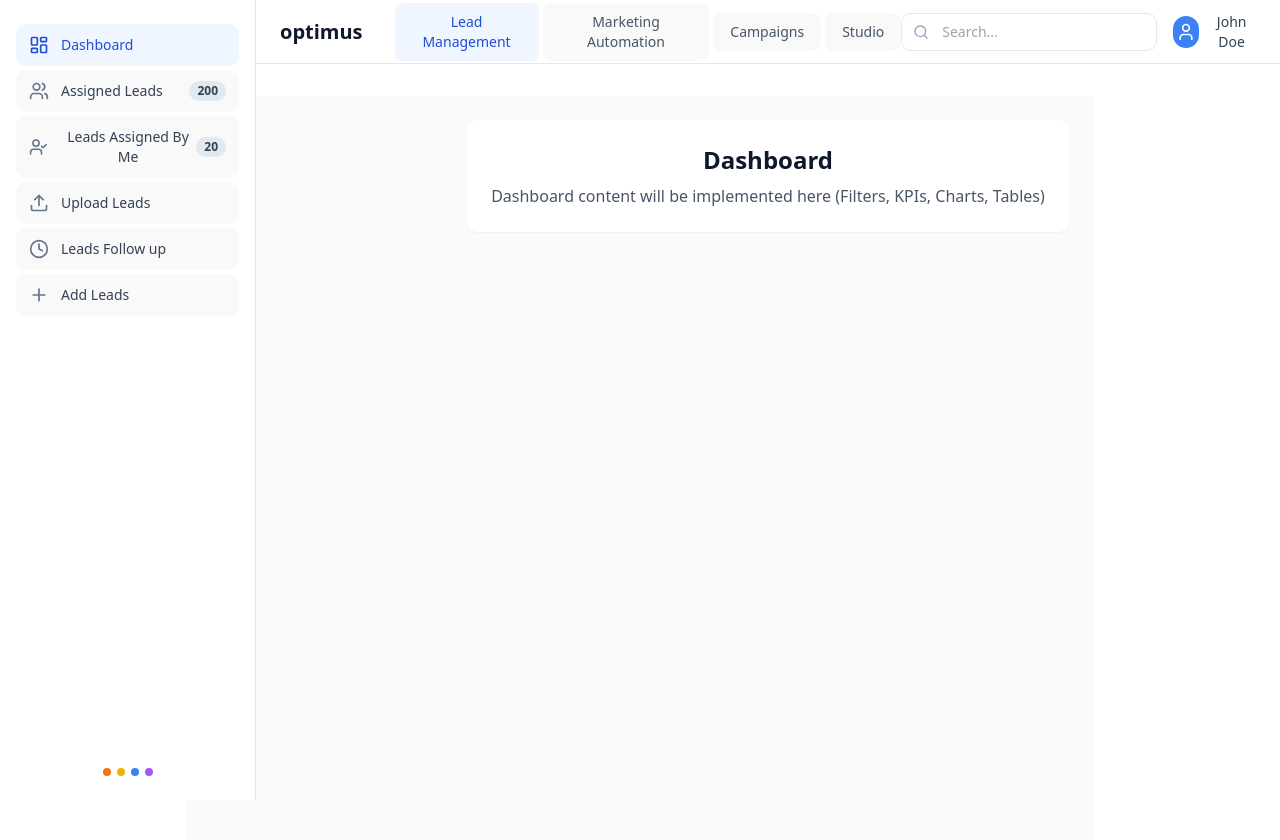
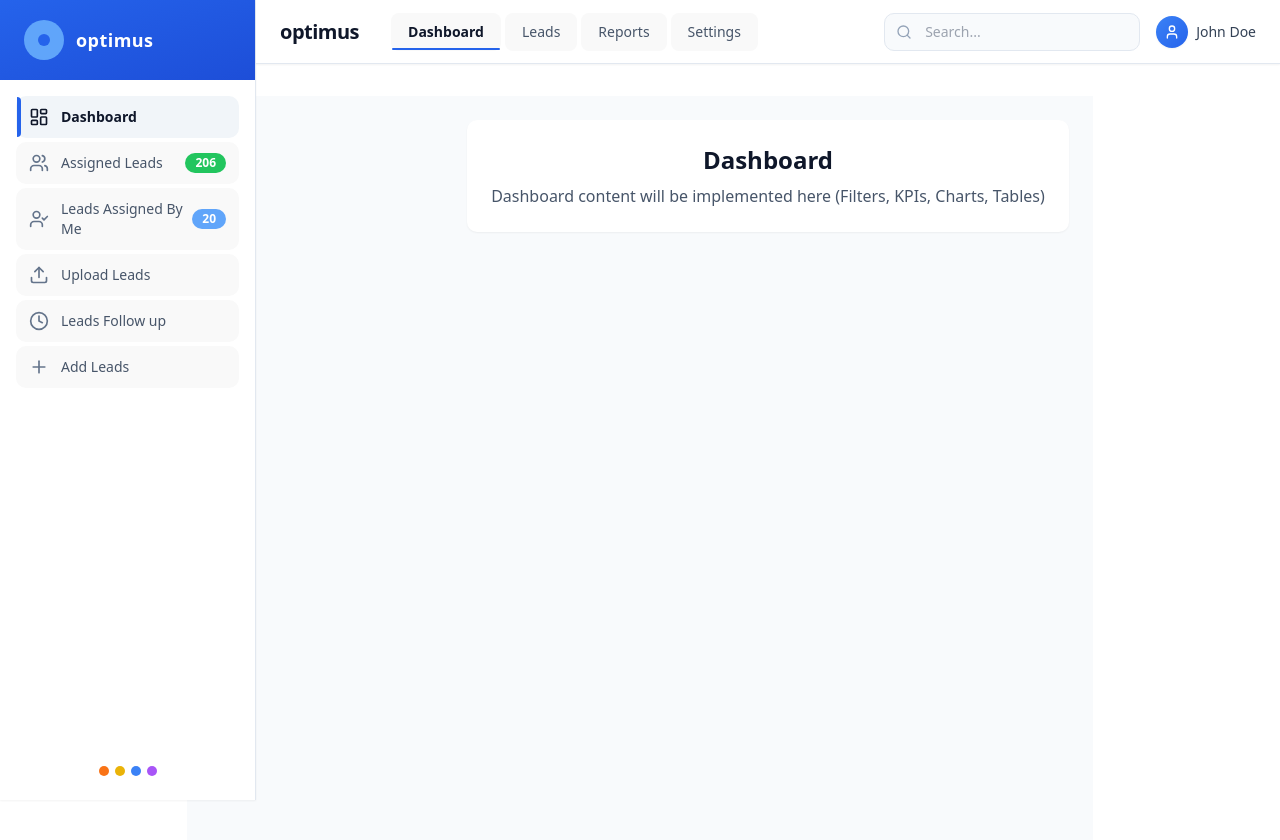
Before and after one commit to davidzeck/Ogilvy-dashboard, a React (Vite) app: page / in a window 1280 px wide. Shown: the top 840 px of the page. Built offline with nearby package versions, Linux system fonts and the light colour scheme.

Commit message:
Enhance header, sidebar, and navigation components with Framer Motion animations and refined styling

```diff
--- a/src/components/common/Header.tsx
+++ b/src/components/common/Header.tsx
@@ -1,4 +1,5 @@
 import React from 'react';
+import { motion } from 'framer-motion';
 import { Search, User } from 'lucide-react';
 import { HeaderNav, defaultHeaderNavItems, type HeaderNavItem } from './HeaderNav';
 
@@ -9,20 +10,31 @@ interface HeaderProps {
 
 /**
  * Header - Top header component with logo, navigation, search, and user profile
+ * Enhanced with Framer Motion animations and refined styling
  */
 export const Header: React.FC<HeaderProps> = ({
   navItems = defaultHeaderNavItems,
   userName = 'John Doe'
 }) => {
   return (
-    <header className="fixed top-0 left-64 right-0 h-16 bg-white border-b border-slate-200 z-10">
+    <motion.header
+      initial={{ y: -100, opacity: 0 }}
+      animate={{ y: 0, opacity: 1 }}
+      transition={{ duration: 0.4, ease: "easeOut" }}
+      className="fixed top-0 left-64 right-0 h-16 bg-white border-b border-slate-200 z-10 shadow-sm"
+    >
       <div className="h-full flex items-center justify-between px-6">
         {/* Left Section: Logo and Navigation */}
         <div className="flex items-center gap-8">
           {/* Optimus Logo */}
-          <div className="text-xl font-bold text-slate-900">
+          <motion.div
+            initial={{ opacity: 0 }}
+            animate={{ opacity: 1 }}
+            transition={{ delay: 0.2 }}
+            className="text-xl font-bold text-slate-900 tracking-tight"
+          >
             optimus
-          </div>
+          </motion.div>
 
           {/* Navigation Tabs */}
           <HeaderNav items={navItems} />
@@ -31,24 +43,38 @@ export const Header: React.FC<HeaderProps> = ({
         {/* Right Section: Search and User Profile */}
         <div className="flex items-center gap-4">
           {/* Search Bar */}
-          <div className="relative">
-            <Search className="absolute left-3 top-1/2 transform -translate-y-1/2 w-4 h-4 text-slate-400" />
+          <motion.div
+            initial={{ opacity: 0, scale: 0.9 }}
+            animate={{ opacity: 1, scale: 1 }}
+            transition={{ delay: 0.3 }}
+            className="relative"
+          >
+            <Search className="absolute left-3 top-1/2 transform -translate-y-1/2 w-4 h-4 text-slate-400 pointer-events-none" />
             <input
               type="text"
               placeholder="Search..."
-              className="pl-10 pr-4 py-2 w-64 border border-slate-200 rounded-lg text-sm focus:outline-none focus:ring-2 focus:ring-blue-500 focus:border-transparent"
+              className="pl-10 pr-4 py-2 w-64 border border-slate-200 rounded-lg text-sm
+                       focus:outline-none focus:ring-2 focus:ring-blue-500 focus:border-transparent
+                       transition-all duration-200 bg-slate-50 hover:bg-white"
             />
-          </div>
+          </motion.div>
 
           {/* User Profile */}
-          <div className="flex items-center gap-2">
-            <div className="w-8 h-8 rounded-full bg-blue-500 flex items-center justify-center">
-              <User className="w-5 h-5 text-white" />
+          <motion.div
+            initial={{ opacity: 0, x: 20 }}
+            animate={{ opacity: 1, x: 0 }}
+            transition={{ delay: 0.4 }}
+            whileHover={{ scale: 1.05 }}
+            className="flex items-center gap-2 cursor-pointer"
+          >
+            <div className="w-8 h-8 rounded-full bg-gradient-to-br from-blue-500 to-blue-600
+                          flex items-center justify-center shadow-sm">
+              <User className="w-4 h-4 text-white" />
             </div>
-            <span className="text-sm font-medium text-slate-700">{userName}</span>
-          </div>
+            <span className="text-sm font-medium text-slate-700 hidden sm:block">{userName}</span>
+          </motion.div>
         </div>
       </div>
-    </header>
+    </motion.header>
   );
 };
--- a/src/components/common/HeaderNav.tsx
+++ b/src/components/common/HeaderNav.tsx
@@ -1,4 +1,5 @@
 import React from 'react';
+import { motion } from 'framer-motion';
 import { cn } from '@/lib/utils';
 
 export interface HeaderNavItem {
@@ -13,23 +14,38 @@ interface HeaderNavProps {
 
 /**
  * HeaderNav - Top navigation tabs in the header
+ * Enhanced with Framer Motion animations and refined styling
  */
 export const HeaderNav: React.FC<HeaderNavProps> = ({ items }) => {
   return (
     <nav className="flex items-center gap-1">
       {items.map((item, index) => (
-        <button
+        <motion.button
           key={index}
+          initial={{ opacity: 0, y: -10 }}
+          animate={{ opacity: 1, y: 0 }}
+          transition={{ duration: 0.3, delay: index * 0.05 }}
+          whileHover={{ y: -2 }}
+          whileTap={{ scale: 0.95 }}
           onClick={item.onClick}
           className={cn(
-            "px-4 py-2 text-sm font-medium rounded-md transition-colors",
+            "relative px-4 py-2 text-sm font-medium rounded-md transition-all duration-200",
             item.isActive
-              ? "bg-blue-50 text-blue-700 hover:bg-blue-100"
-              : "text-slate-600 hover:text-slate-900 hover:bg-slate-50"
+              ? "text-slate-900 font-semibold"
+              : "text-slate-600 hover:text-slate-900"
           )}
         >
           {item.label}
-        </button>
+
+          {/* Active indicator underline */}
+          {item.isActive && (
+            <motion.div
+              layoutId="headerActiveIndicator"
+              className="absolute bottom-0 left-0 right-0 h-0.5 bg-blue-600 rounded-full"
+              transition={{ type: "spring", bounce: 0.2, duration: 0.6 }}
+            />
+          )}
+        </motion.button>
       ))}
     </nav>
   );
@@ -37,19 +53,20 @@ export const HeaderNav: React.FC<HeaderNavProps> = ({ items }) => {
 
 /**
  * Default header navigation items
+ * Updated to match screenshot: Dashboard, Leads, Reports, Settings
  */
 export const defaultHeaderNavItems: HeaderNavItem[] = [
   {
-    label: 'Lead Management',
+    label: 'Dashboard',
     isActive: true,
   },
   {
-    label: 'Marketing Automation',
+    label: 'Leads',
   },
   {
-    label: 'Campaigns',
+    label: 'Reports',
   },
   {
-    label: 'Studio',
+    label: 'Settings',
   },
 ];
--- a/src/components/common/Sidebar.tsx
+++ b/src/components/common/Sidebar.tsx
@@ -1,6 +1,8 @@
 import React from 'react';
+import { motion } from 'framer-motion';
 import { SidebarNav, defaultNavItems, type NavItem } from './SidebarNav';
 import { SidebarLogo } from './SidebarLogo';
+import { SidebarTopLogo } from './SidebarTopLogo';
 
 interface SidebarProps {
   navItems?: NavItem[];
@@ -8,20 +10,35 @@ interface SidebarProps {
 
 /**
  * Sidebar - Main sidebar component for the dashboard
- * Contains navigation items and logo at the bottom
+ * Enhanced with Framer Motion and pixel-perfect styling
+ * Contains logo at top, navigation items, and decorative logo at bottom
  */
 export const Sidebar: React.FC<SidebarProps> = ({
   navItems = defaultNavItems
 }) => {
   return (
-    <aside className="fixed left-0 top-0 h-screen w-64 bg-white border-r border-slate-200 flex flex-col">
+    <motion.aside
+      initial={{ x: -100, opacity: 0 }}
+      animate={{ x: 0, opacity: 1 }}
+      transition={{ duration: 0.4, ease: "easeOut" }}
+      className="fixed left-0 top-0 h-screen w-64 bg-white border-r border-slate-200 flex flex-col shadow-sm"
+    >
+      {/* Top Logo Section */}
+      <SidebarTopLogo />
+
       {/* Navigation Section */}
-      <div className="flex-1 overflow-y-auto py-6">
+      <div className="flex-1 overflow-y-auto overflow-x-hidden">
         <SidebarNav items={navItems} />
       </div>
 
-      {/* Logo at bottom */}
-      <SidebarLogo />
-    </aside>
+      {/* Decorative Logo at bottom */}
+      <motion.div
+        initial={{ opacity: 0 }}
+        animate={{ opacity: 1 }}
+        transition={{ delay: 0.5, duration: 0.3 }}
+      >
+        <SidebarLogo />
+      </motion.div>
+    </motion.aside>
   );
 };
--- a/src/components/common/SidebarLogo.tsx
+++ b/src/components/common/SidebarLogo.tsx
@@ -1,16 +1,36 @@
 import React from 'react';
+import { motion } from 'framer-motion';
 
 /**
  * SidebarLogo - Displays the 4 colored dots logo at the bottom of the sidebar
  * Colors: orange, yellow, blue, purple
+ * Enhanced with Framer Motion animations
  */
 export const SidebarLogo: React.FC = () => {
+  const colors = [
+    { color: 'bg-orange-500', delay: 0 },
+    { color: 'bg-yellow-500', delay: 0.1 },
+    { color: 'bg-blue-500', delay: 0.2 },
+    { color: 'bg-purple-500', delay: 0.3 },
+  ];
+
   return (
-    <div className="flex items-center justify-center gap-1.5 mt-auto mb-6">
-      <div className="w-2 h-2 rounded-full bg-orange-500" />
-      <div className="w-2 h-2 rounded-full bg-yellow-500" />
-      <div className="w-2 h-2 rounded-full bg-blue-500" />
-      <div className="w-2 h-2 rounded-full bg-purple-500" />
+    <div className="flex items-center justify-center gap-1.5 mt-auto mb-6 px-4">
+      {colors.map((item, index) => (
+        <motion.div
+          key={index}
+          initial={{ scale: 0, opacity: 0 }}
+          animate={{ scale: 1, opacity: 1 }}
+          transition={{
+            delay: item.delay,
+            type: "spring",
+            stiffness: 200,
+            damping: 15,
+          }}
+          whileHover={{ scale: 1.2, y: -2 }}
+          className={`w-2.5 h-2.5 rounded-full ${item.color} cursor-pointer`}
+        />
+      ))}
     </div>
   );
 };
--- a/src/components/common/SidebarNav.tsx
+++ b/src/components/common/SidebarNav.tsx
@@ -1,4 +1,5 @@
 import React from 'react';
+import { motion } from 'framer-motion';
 import {
   LayoutDashboard,
   Users,
@@ -13,6 +14,7 @@ export interface NavItem {
   label: string;
   icon: React.ComponentType<{ className?: string }>;
   count?: number;
+  badgeColor?: 'green' | 'blue';
   isActive?: boolean;
   onClick?: () => void;
 }
@@ -23,42 +25,67 @@ interface SidebarNavProps {
 
 /**
  * SidebarNav - Renders navigation items with icons and optional count badges
+ * Enhanced with Framer Motion animations and pixel-perfect styling
  */
 export const SidebarNav: React.FC<SidebarNavProps> = ({ items }) => {
   return (
-    <nav className="flex flex-col gap-1 px-4">
+    <nav className="flex flex-col gap-1 px-4 py-4">
       {items.map((item, index) => {
         const Icon = item.icon;
+        const badgeColorClass = item.badgeColor === 'green'
+          ? 'bg-green-500 text-white'
+          : item.badgeColor === 'blue'
+          ? 'bg-blue-400 text-white'
+          : 'bg-slate-200 text-slate-700';
+
         return (
-          <button
+          <motion.button
             key={index}
+            initial={{ opacity: 0, x: -20 }}
+            animate={{ opacity: 1, x: 0 }}
+            transition={{ duration: 0.3, delay: index * 0.05 }}
+            whileHover={{ x: 4 }}
+            whileTap={{ scale: 0.98 }}
             onClick={item.onClick}
             className={cn(
-              "flex items-center justify-between w-full px-3 py-2.5 rounded-lg text-sm font-medium transition-colors",
-              "hover:bg-slate-100 active:bg-slate-200",
+              "flex items-center justify-between w-full px-3 py-2.5 rounded-lg text-sm font-medium transition-all duration-200",
+              "relative group",
               item.isActive
-                ? "bg-blue-50 text-blue-700 hover:bg-blue-100"
-                : "text-slate-700 hover:text-slate-900"
+                ? "bg-slate-100 text-slate-900 font-semibold"
+                : "text-slate-600 hover:text-slate-900 hover:bg-slate-50"
             )}
           >
-            <div className="flex items-center gap-3">
+            {/* Active indicator */}
+            {item.isActive && (
+              <motion.div
+                layoutId="activeIndicator"
+                className="absolute left-0 top-0 bottom-0 w-1 bg-blue-600 rounded-r-full"
+                transition={{ type: "spring", bounce: 0.2, duration: 0.6 }}
+              />
+            )}
+
+            <div className="flex items-center gap-3 flex-1">
               <Icon className={cn(
-                "w-5 h-5",
-                item.isActive ? "text-blue-700" : "text-slate-500"
+                "w-5 h-5 transition-colors duration-200",
+                item.isActive ? "text-slate-900" : "text-slate-500 group-hover:text-slate-700"
               )} />
-              <span>{item.label}</span>
+              <span className="flex-1 text-left">{item.label}</span>
             </div>
+
             {item.count !== undefined && (
-              <span className={cn(
-                "px-2 py-0.5 rounded-full text-xs font-semibold",
-                item.isActive
-                  ? "bg-blue-200 text-blue-800"
-                  : "bg-slate-200 text-slate-700"
-              )}>
+              <motion.span
+                initial={{ scale: 0 }}
+                animate={{ scale: 1 }}
+                transition={{ delay: index * 0.05 + 0.2, type: "spring" }}
+                className={cn(
+                  "px-2.5 py-0.5 rounded-full text-xs font-semibold min-w-[24px] text-center",
+                  badgeColorClass
+                )}
+              >
                 {item.count}
-              </span>
+              </motion.span>
             )}
-          </button>
+          </motion.button>
         );
       })}
     </nav>
@@ -67,6 +94,7 @@ export const SidebarNav: React.FC<SidebarNavProps> = ({ items }) => {
 
 /**
  * Default navigation items for the sidebar
+ * Updated with correct badge colors and counts from screenshot
  */
 export const defaultNavItems: NavItem[] = [
   {
@@ -77,12 +105,14 @@ export const defaultNavItems: NavItem[] = [
   {
     label: 'Assigned Leads',
     icon: Users,
-    count: 200,
+    count: 206,
+    badgeColor: 'green',
   },
   {
     label: 'Leads Assigned By Me',
     icon: UserCheck,
     count: 20,
+    badgeColor: 'blue',
   },
   {
     label: 'Upload Leads',
--- /dev/null
+++ b/src/components/common/SidebarTopLogo.tsx
@@ -0,0 +1,31 @@
+import React from 'react';
+import { motion } from 'framer-motion';
+
+/**
+ * SidebarTopLogo - Logo section at the top of the sidebar
+ * Features a vibrant blue background with light blue circle and darker blue dot
+ */
+export const SidebarTopLogo: React.FC = () => {
+  return (
+    <motion.div
+      initial={{ opacity: 0, y: -20 }}
+      animate={{ opacity: 1, y: 0 }}
+      transition={{ duration: 0.3 }}
+      className="bg-gradient-to-br from-blue-600 to-blue-700 px-6 py-5"
+    >
+      <div className="flex items-center gap-3">
+        {/* Logo Circle with Dot */}
+        <div className="relative">
+          <div className="w-10 h-10 rounded-full bg-blue-400 flex items-center justify-center">
+            <div className="w-3 h-3 rounded-full bg-blue-600" />
+          </div>
+        </div>
+
+        {/* Optimus Text */}
+        <span className="text-white text-lg font-semibold tracking-wide">
+          optimus
+        </span>
+      </div>
+    </motion.div>
+  );
+};
```
